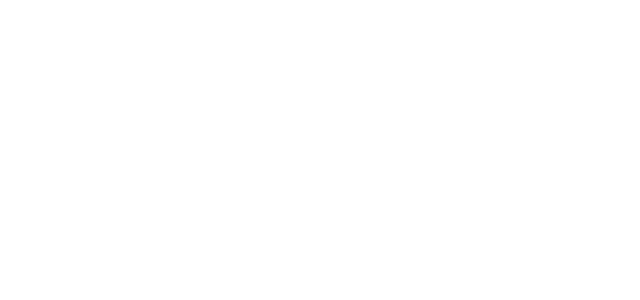
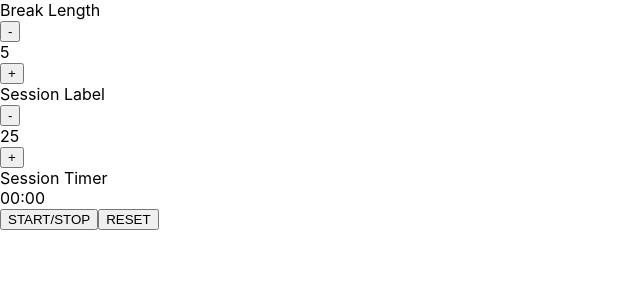
Before and after one commit to Bilal44/FreeCodeCamp-Projects, a React (Create React App) app in the folder fcc-clock/: page / in a window 1280 px wide. Shown: the top 300 px of the page, without its empty margins (0-640 px from the left). Built offline with nearby package versions, Linux system fonts and the light colour scheme.

Commit message:
Complete user story #01 to #10

```diff
--- a/fcc-clock/src/App.js
+++ b/fcc-clock/src/App.js
@@ -1,9 +1,9 @@
 import './App.css';
+import { Clock } from './Clock';
 
 function App() {
   return (
-    <div className="App">
-    </div>
+    <Clock />
   );
 }
 
--- /dev/null
+++ b/fcc-clock/src/Clock.js
@@ -0,0 +1,22 @@
+import React from 'react';
+
+export class Clock extends React.Component {
+    render() {
+        return (
+            <div>
+                <div id="break-label">Break Length</div>
+                <button id="break-decrement">-</button>
+                <div id="break-length">5</div>
+                <button id="break-increment">+</button>
+                <div id="session-label">Session Label</div>
+                <button id="session-decrement">-</button>
+                <div id="session-length">25</div>
+                <button id="session-increment">+</button>
+                <div id="timer-label">Session Timer</div>
+                <div id="time-left">00:00</div>
+                <button id="start_stop">START/STOP</button>
+                <button id="reset">RESET</button>
+            </div>
+        )
+    }
+}
```
Also changed, not shown: 1 other file (tests, documents, lock files or other folders).
